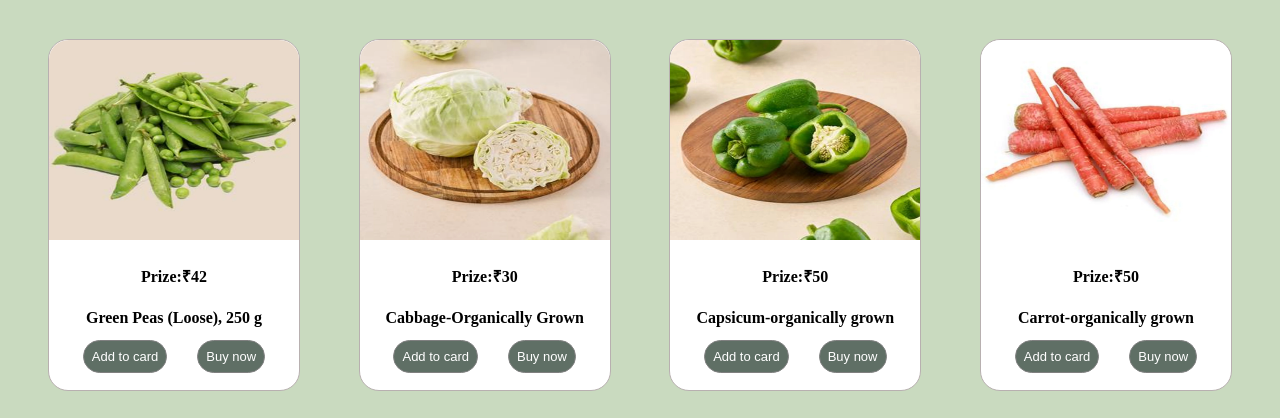
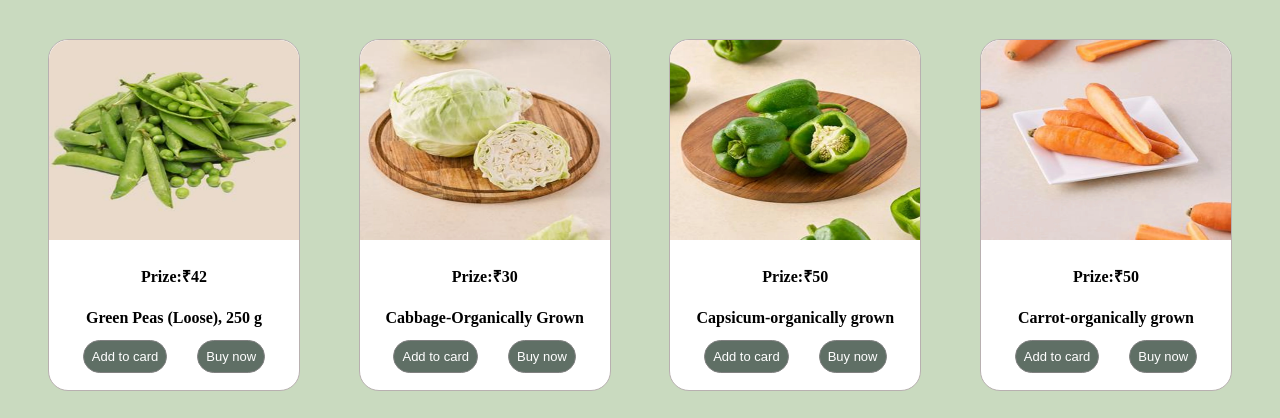
Before and after one commit to ShradhaMane04/Assi-24, a plain HTML site: page index.html in a window 1280 px wide. Shown: the part 761-1179 px from the top of the page. Drawn offline with Linux system fonts and the light colour scheme.

Commit message:
image added

```diff
--- a/index.html
+++ b/index.html
@@ -231,7 +231,7 @@
             <button class="btn">Buy now</button>
         </div>
         <div class="card-img">
-            <img src="./img/carrot.webp" height="200px" class="img">
+            <img src="./img/carrot-1.webp" height="200px" class="img">
 
             <h4>Prize:₹50</h4>
             <b>Carrot-organically grown </b>
```
